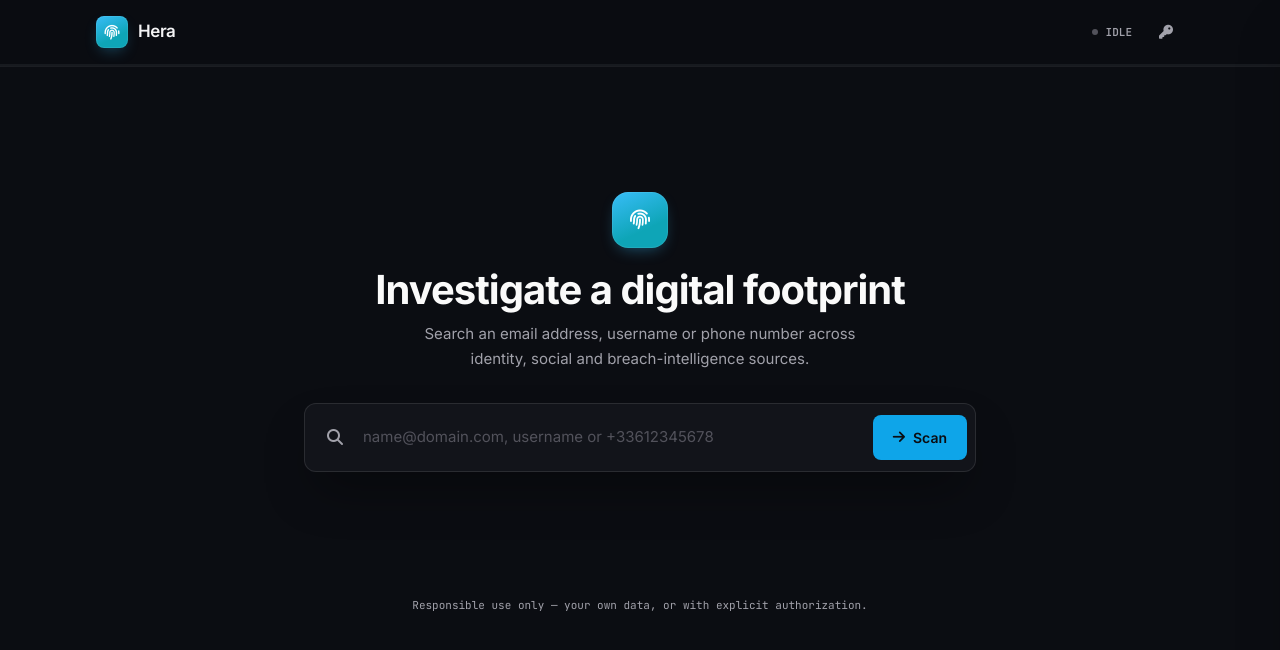
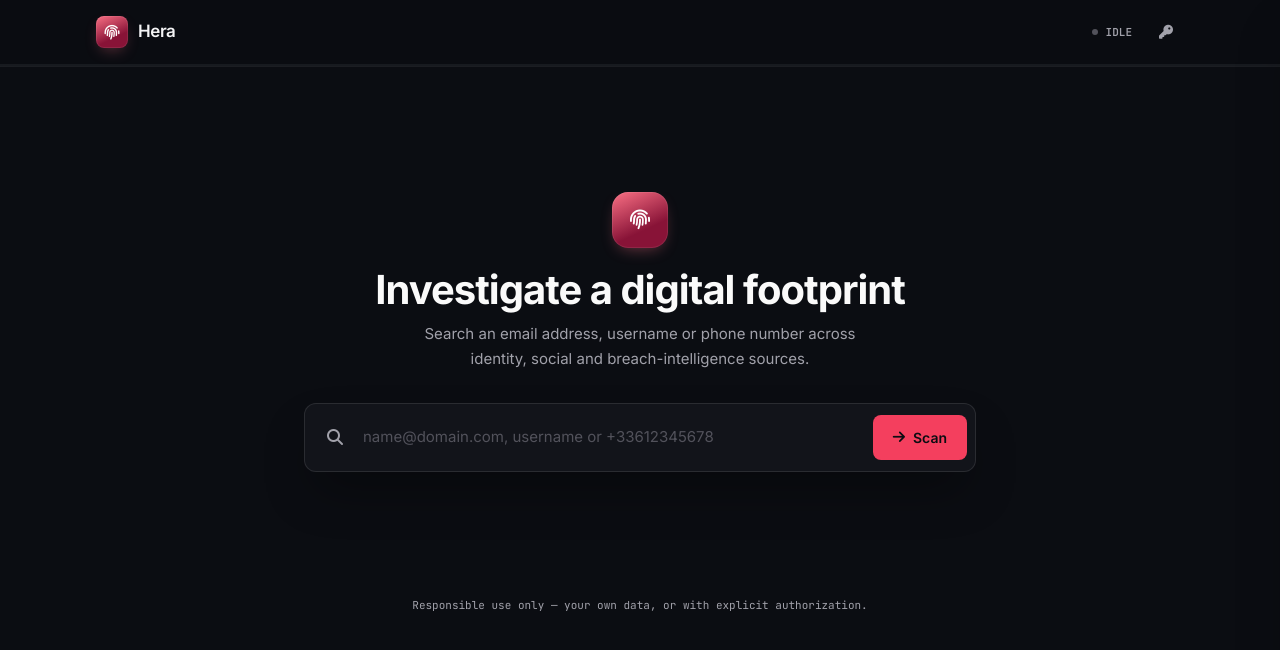
Before and after one commit to saladandonionrings/Hera, a Flask app: page / in a window 1280 px wide. Shown: the top 650 px of the page. Run offline with Flask 3, Linux system fonts and the light colour scheme; parts of the project's set-up code (start-up, migrations or seed data) failed here and were passed over; some libraries are stand-ins or nearby versions.

Commit message:
Re-theme accent from blue to red
Swapped the single interactive accent color (buttons, links, focus
rings, progress bar, selection highlight, card glow/reveal animations,
brand mark, favicon) from sky blue to a rose red - keeping the UI as
minimalist/monochrome as before, just with red instead of blue as the
one deliberate point of color.

Used Tailwind's "rose" scale rather than "red" for the new accent,
specifically to stay visually distinct from the existing red/red-400
used throughout for actual danger/error states (breach warnings, failed
checks) - reusing the exact same red would have erased that distinction
and made errors harder to spot at a glance.

Verified via exhaustive grep (zero remaining "sky" references anywhere
in the file) and JS syntax check. Couldn't get a fully-styled visual
screenshot in this sandbox - its egress proxy blocks both the Tailwind
and FontAwesome CDN domains the page loads from, so a headless-Chrome
render comes back as unstyled HTML regardless of the CSS changes
themselves; this is a sandbox limitation, not expected in a normal
deployment with internet access.

Co-Authored-By: Claude Sonnet 5 <noreply@anthropic.com>
Claude-Session: https://claude.ai/code/session_01KvK2BEBwosb8V93PbWv7bQ

```diff
--- a/templates/index.html
+++ b/templates/index.html
@@ -13,11 +13,14 @@
     <script src="https://cdn.tailwindcss.com"></script>
     <link rel="stylesheet" href="https://cdnjs.cloudflare.com/ajax/libs/font-awesome/6.4.0/css/all.min.css">
     <style>
-        /* Design system: a plain, restrained dashboard rather than a themed
-           page - one accent (signal blue) for anything interactive, emerald/
-           amber/red reserved strictly for found/warning/danger states so
-           color always carries meaning instead of decorating. Legibility and
-           predictable structure over any particular visual gimmick.
+        /* Design system: a very minimalist, near-monochrome dark dashboard -
+           one accent (a deliberate red, used sparingly as isolated points of
+           color rather than painted across the UI) for anything interactive,
+           emerald/amber reserved strictly for found/warning states, a
+           separate (orange-leaning) red reserved strictly for danger/error
+           states so the two reds stay visually distinct and color always
+           carries meaning instead of decorating. Legibility and predictable
+           structure over any particular visual gimmick.
            Text colors are picked to clear WCAG AA contrast (4.5:1) against
            the dark surfaces they sit on, not just to look muted - a gray
            that reads as "subtle" on a light background is often close to
@@ -25,7 +28,7 @@
            --surface - brightened to ~5.5:1). */
         :root {
             color-scheme: dark;
-            --accent: 56, 189, 248;      /* sky-400 */
+            --accent: 251, 113, 133;      /* rose-400 */
             --bg: #0b0d12;
             --surface: #12141a;
             --surface-2: #171a21;
@@ -39,7 +42,7 @@
         * { scrollbar-width: thin; scrollbar-color: #2a2d36 transparent; }
         ::-webkit-scrollbar { width: 8px; height: 8px; }
         ::-webkit-scrollbar-thumb { background: #2a2d36; border-radius: 999px; }
-        ::selection { background: rgba(56, 189, 248, .28); color: #f4f4f5; }
+        ::selection { background: rgba(251, 113, 133, .28); color: #f4f4f5; }
 
         html { scroll-behavior: smooth; }
         body {
@@ -55,8 +58,8 @@
         /* Compact brand mark used once in the header and once (larger) in
            the hero - a plain rounded square, no coin/seal treatment. */
         .brand-mark {
-            background: linear-gradient(155deg, #38bdf8, #0ea5b7 65%);
-            box-shadow: 0 0 0 1px rgba(255,255,255,.08) inset, 0 6px 16px -6px rgba(56,189,248,.45);
+            background: linear-gradient(155deg, #fb7185, #881337 65%);
+            box-shadow: 0 0 0 1px rgba(255,255,255,.08) inset, 0 6px 16px -6px rgba(251,113,133,.45);
         }
 
         @keyframes fadeInUp { from { opacity: 0; transform: translateY(10px); } to { opacity: 1; transform: translateY(0); } }
@@ -80,7 +83,7 @@
 
         @keyframes pulseOnce {
             0% { transform: scale(1); }
-            35% { transform: scale(1.14); color: rgb(56 189 248); }
+            35% { transform: scale(1.14); color: rgb(var(--accent)); }
             100% { transform: scale(1); }
         }
         .pulse-once { animation: pulseOnce .5s cubic-bezier(.16,1,.3,1) both; }
@@ -176,13 +179,13 @@
                     <span id="status-text">IDLE</span>
                 </span>
                 <button type="button" onclick="toggleGhuntDrawer()" title="Credentials (GHunt / Telegram)"
-                        class="w-9 h-9 flex items-center justify-center rounded-lg text-zinc-400 hover:text-sky-400 hover:bg-white/5 transition-colors">
+                        class="w-9 h-9 flex items-center justify-center rounded-lg text-zinc-400 hover:text-rose-400 hover:bg-white/5 transition-colors">
                     <i class="fa-solid fa-key text-sm"></i>
                 </button>
             </div>
         </div>
         <div class="h-[2px] bg-white/[.06] overflow-hidden">
-            <div id="progress-bar" class="h-full w-1/3 bg-sky-400 opacity-0"></div>
+            <div id="progress-bar" class="h-full w-1/3 bg-rose-400 opacity-0"></div>
         </div>
     </header>
 
@@ -202,12 +205,12 @@
             </div>
 
             <form id="search-form" class="w-full max-w-2xl" autocomplete="off">
-                <div class="flex items-center gap-2 bg-[#12141a] border border-white/10 rounded-xl p-2 shadow-2xl shadow-black/40 focus-within:border-sky-400/50 focus-within:ring-4 focus-within:ring-sky-400/10 transition-all">
+                <div class="flex items-center gap-2 bg-[#12141a] border border-white/10 rounded-xl p-2 shadow-2xl shadow-black/40 focus-within:border-rose-400/50 focus-within:ring-4 focus-within:ring-rose-400/10 transition-all">
                     <i id="search-icon" class="fa-solid fa-magnifying-glass text-zinc-400 pl-3.5 text-base"></i>
                     <input id="target" type="text" placeholder="name@domain.com, username or +33612345678" aria-label="Target to investigate: email, username or phone number"
                            class="flex-1 min-w-0 bg-transparent outline-none placeholder:text-zinc-600 text-zinc-100 text-[15px] px-3 py-3.5">
                     <button id="search-btn" type="submit"
-                            class="bg-sky-500 hover:bg-sky-400 active:scale-[.97] disabled:opacity-50 disabled:cursor-not-allowed text-[#0b0d12] font-semibold rounded-lg flex items-center gap-2 shrink-0 transition-all text-[14px] px-5 py-3">
+                            class="bg-rose-500 hover:bg-rose-400 active:scale-[.97] disabled:opacity-50 disabled:cursor-not-allowed text-[#0b0d12] font-semibold rounded-lg flex items-center gap-2 shrink-0 transition-all text-[14px] px-5 py-3">
                         <i id="search-btn-icon" class="fa-solid fa-arrow-right"></i>
                         <span id="search-btn-label">Scan</span>
                     </button>
@@ -228,7 +231,7 @@
             <!-- Export -->
             <div id="export-bar" class="hidden mb-6 flex justify-end gap-2">
                 <button type="button" onclick="exportMarkdown()" title="Export as Markdown"
-                        class="bg-[#12141a] border border-white/10 hover:border-sky-400/40 text-zinc-400 hover:text-sky-400 text-[13px] font-medium rounded-lg px-4 py-2.5 flex items-center gap-2 transition-all">
+                        class="bg-[#12141a] border border-white/10 hover:border-rose-400/40 text-zinc-400 hover:text-rose-400 text-[13px] font-medium rounded-lg px-4 py-2.5 flex items-center gap-2 transition-all">
                     <i class="fa-brands fa-markdown"></i> Markdown
                 </button>
                 <button type="button" onclick="exportPdf()" title="Export as PDF"
@@ -266,7 +269,7 @@
     <div id="ghunt-drawer" class="fixed top-0 right-0 h-full w-full sm:w-[30rem] bg-[#0f1116] border-l border-white/10 z-50 translate-x-full transition-transform duration-300 ease-out flex flex-col shadow-2xl">
         <div class="flex items-center justify-between px-6 py-5 border-b border-white/10 shrink-0">
             <div class="flex items-center gap-2.5">
-                <i class="fa-solid fa-key text-sky-400 text-sm"></i>
+                <i class="fa-solid fa-key text-rose-400 text-sm"></i>
                 <span class="text-[15px] text-zinc-100 font-semibold">Credentials</span>
             </div>
             <button type="button" onclick="toggleGhuntDrawer()" title="Close" class="w-9 h-9 flex items-center justify-center rounded-lg text-zinc-400 hover:text-zinc-100 hover:bg-white/5 transition-colors">
@@ -278,13 +281,13 @@
                 <h3 class="text-[13px] font-semibold text-zinc-300 uppercase tracking-wide">GHunt (Google Identity)</h3>
                 <p class="text-[14px] text-zinc-400 leading-relaxed">
                     The Google Identity module needs a GHunt session on the server. Install the
-                    <a href="https://github.com/mxrch/ghunt_companion" target="_blank" rel="noopener noreferrer" class="text-sky-400 hover:text-sky-300 hover:underline">GHunt Companion</a>
+                    <a href="https://github.com/mxrch/ghunt_companion" target="_blank" rel="noopener noreferrer" class="text-rose-400 hover:text-rose-300 hover:underline">GHunt Companion</a>
                     browser extension, export your logged-in Google session as base64, then paste it below.
                 </p>
                 <textarea id="ghunt-cookies" rows="8" placeholder="Paste base64-encoded credentials here..."
-                          class="w-full bg-[#171a21] border border-white/10 rounded-xl p-3.5 text-[13px] mono text-zinc-100 outline-none focus:border-sky-500/50 focus:ring-4 focus:ring-sky-500/10 transition-all resize-none"></textarea>
+                          class="w-full bg-[#171a21] border border-white/10 rounded-xl p-3.5 text-[13px] mono text-zinc-100 outline-none focus:border-rose-500/50 focus:ring-4 focus:ring-rose-500/10 transition-all resize-none"></textarea>
                 <button type="button" id="ghunt-login-btn" onclick="submitGhuntLogin()"
-                        class="w-full bg-sky-500 hover:bg-sky-400 active:scale-[.98] disabled:opacity-50 disabled:cursor-not-allowed text-[#0b0d12] font-semibold rounded-lg py-3 text-[14px] transition-all flex items-center justify-center gap-2">
+                        class="w-full bg-rose-500 hover:bg-rose-400 active:scale-[.98] disabled:opacity-50 disabled:cursor-not-allowed text-[#0b0d12] font-semibold rounded-lg py-3 text-[14px] transition-all flex items-center justify-center gap-2">
                     <i id="ghunt-login-icon" class="fa-solid fa-right-to-bracket"></i>
                     <span id="ghunt-login-label">Authenticate</span>
                 </button>
@@ -300,32 +303,32 @@
                 <h3 class="text-[13px] font-semibold text-zinc-300 uppercase tracking-wide">Telegram (Phone module)</h3>
                 <p class="text-[14px] text-zinc-400 leading-relaxed">
                     Optional — enables the Telegram registration check on phone number scans. Create your own API app at
-                    <a href="https://my.telegram.org/apps" target="_blank" rel="noopener noreferrer" class="text-sky-400 hover:text-sky-300 hover:underline">my.telegram.org/apps</a>,
+                    <a href="https://my.telegram.org/apps" target="_blank" rel="noopener noreferrer" class="text-rose-400 hover:text-rose-300 hover:underline">my.telegram.org/apps</a>,
                     then log in below — Hera saves the API ID/Hash to <code class="mono bg-white/5 px-1 py-0.5 rounded">.env</code> automatically, no manual step needed.
                 </p>
 
                 <div class="grid grid-cols-2 gap-3">
                     <input id="tg-api-id" type="text" inputmode="numeric" placeholder="API ID"
-                           class="col-span-1 bg-[#171a21] border border-white/10 rounded-xl p-3 text-[13px] mono text-zinc-100 outline-none focus:border-sky-500/50 focus:ring-4 focus:ring-sky-500/10 transition-all">
+                           class="col-span-1 bg-[#171a21] border border-white/10 rounded-xl p-3 text-[13px] mono text-zinc-100 outline-none focus:border-rose-500/50 focus:ring-4 focus:ring-rose-500/10 transition-all">
                     <input id="tg-api-hash" type="text" placeholder="API Hash"
-                           class="col-span-1 bg-[#171a21] border border-white/10 rounded-xl p-3 text-[13px] mono text-zinc-100 outline-none focus:border-sky-500/50 focus:ring-4 focus:ring-sky-500/10 transition-all">
+                           class="col-span-1 bg-[#171a21] border border-white/10 rounded-xl p-3 text-[13px] mono text-zinc-100 outline-none focus:border-rose-500/50 focus:ring-4 focus:ring-rose-500/10 transition-all">
                 </div>
                 <input id="tg-phone" type="tel" placeholder="Your phone number, e.g. +33612345678"
-                       class="w-full bg-[#171a21] border border-white/10 rounded-xl p-3 text-[13px] mono text-zinc-100 outline-none focus:border-sky-500/50 focus:ring-4 focus:ring-sky-500/10 transition-all">
+                       class="w-full bg-[#171a21] border border-white/10 rounded-xl p-3 text-[13px] mono text-zinc-100 outline-none focus:border-rose-500/50 focus:ring-4 focus:ring-rose-500/10 transition-all">
 
                 <button type="button" id="tg-send-code-btn" onclick="submitTelegramSendCode()"
-                        class="w-full bg-sky-500 hover:bg-sky-400 active:scale-[.98] disabled:opacity-50 disabled:cursor-not-allowed text-[#0b0d12] font-semibold rounded-lg py-3 text-[14px] transition-all flex items-center justify-center gap-2">
+                        class="w-full bg-rose-500 hover:bg-rose-400 active:scale-[.98] disabled:opacity-50 disabled:cursor-not-allowed text-[#0b0d12] font-semibold rounded-lg py-3 text-[14px] transition-all flex items-center justify-center gap-2">
                     <i id="tg-send-code-icon" class="fa-solid fa-paper-plane"></i>
                     <span id="tg-send-code-label">Send code</span>
                 </button>
 
                 <div id="tg-verify-block" class="hidden space-y-3">
                     <input id="tg-code" type="text" inputmode="numeric" placeholder="Code received on Telegram"
-                           class="w-full bg-[#171a21] border border-white/10 rounded-xl p-3 text-[13px] mono text-zinc-100 outline-none focus:border-sky-500/50 focus:ring-4 focus:ring-sky-500/10 transition-all">
+                           class="w-full bg-[#171a21] border border-white/10 rounded-xl p-3 text-[13px] mono text-zinc-100 outline-none focus:border-rose-500/50 focus:ring-4 focus:ring-rose-500/10 transition-all">
                     <input id="tg-password" type="password" placeholder="2FA password (only if asked)"
-                           class="w-full bg-[#171a21] border border-white/10 rounded-xl p-3 text-[13px] mono text-zinc-100 outline-none focus:border-sky-500/50 focus:ring-4 focus:ring-sky-500/10 transition-all">
+                           class="w-full bg-[#171a21] border border-white/10 rounded-xl p-3 text-[13px] mono text-zinc-100 outline-none focus:border-rose-500/50 focus:ring-4 focus:ring-rose-500/10 transition-all">
                     <button type="button" id="tg-verify-btn" onclick="submitTelegramVerify()"
-                            class="w-full bg-sky-500 hover:bg-sky-400 active:scale-[.98] disabled:opacity-50 disabled:cursor-not-allowed text-[#0b0d12] font-semibold rounded-lg py-3 text-[14px] transition-all flex items-center justify-center gap-2">
+                            class="w-full bg-rose-500 hover:bg-rose-400 active:scale-[.98] disabled:opacity-50 disabled:cursor-not-allowed text-[#0b0d12] font-semibold rounded-lg py-3 text-[14px] transition-all flex items-center justify-center gap-2">
                         <i id="tg-verify-icon" class="fa-solid fa-check"></i>
                         <span id="tg-verify-label">Verify</span>
                     </button>
@@ -554,7 +557,7 @@
         label.textContent = text;
         label.parentElement.className = `mono text-[11px] font-semibold hidden sm:flex items-center gap-2 mr-1 ${textClass || 'text-zinc-600'}`;
         dot.className = `w-1.5 h-1.5 rounded-full ${dotClass} ${running ? 'animate-pulse' : ''}`;
-        progress.className = running ? 'h-full w-1/3 bg-sky-400 opacity-100 progress-run' : 'h-full w-1/3 bg-sky-400 opacity-0';
+        progress.className = running ? 'h-full w-1/3 bg-rose-400 opacity-100 progress-run' : 'h-full w-1/3 bg-rose-400 opacity-0';
     }
 
     function setLoading(isLoading) {
@@ -589,7 +592,7 @@
         form.className = 'w-full max-w-md';
         searchIcon.className = 'fa-solid fa-magnifying-glass text-zinc-400 pl-3.5 text-sm';
         input.className = 'flex-1 min-w-0 bg-transparent outline-none placeholder:text-zinc-600 text-zinc-100 text-sm px-2.5 py-2.5';
-        btn.className = 'bg-sky-500 hover:bg-sky-400 active:scale-[.97] disabled:opacity-50 disabled:cursor-not-allowed text-[#0b0d12] font-semibold rounded-lg flex items-center gap-2 shrink-0 transition-all text-sm px-4 py-2.5';
+        btn.className = 'bg-rose-500 hover:bg-rose-400 active:scale-[.97] disabled:opacity-50 disabled:cursor-not-allowed text-[#0b0d12] font-semibold rounded-lg flex items-center gap-2 shrink-0 transition-all text-sm px-4 py-2.5';
     }
 
     // Extracts success lines (✓ icon) from the raw stream and only keeps the ones that
@@ -787,7 +790,7 @@
     function renderValue(value) {
         if (/^https?:\/\//i.test(value)) {
             const href = safeUrl(value);
-            if (href) return `<a href="${href}" target="_blank" rel="noopener noreferrer" class="text-sky-400 hover:text-sky-300 hover:underline break-all">${escapeHtml(value)}</a>`;
+            if (href) return `<a href="${href}" target="_blank" rel="noopener noreferrer" class="text-rose-400 hover:text-rose-300 hover:underline break-all">${escapeHtml(value)}</a>`;
         }
         return `<span class="break-words">${escapeHtml(value)}</span>`;
     }
@@ -830,7 +833,7 @@
             ? `<span class="block mt-1 text-center text-[10px] text-zinc-400 truncate max-w-[4.5rem]">${escapeHtml(label)}</span>`
             : '';
         return `<div class="flex flex-col items-center shrink-0">
-            <a href="${src}" target="_blank" rel="noopener noreferrer" class="block w-12 h-12 rounded-full overflow-hidden border border-white/10 bg-[#171a21] hover:border-sky-400/50 transition-colors">
+            <a href="${src}" target="_blank" rel="noopener noreferrer" class="block w-12 h-12 rounded-full overflow-hidden border border-white/10 bg-[#171a21] hover:border-rose-400/50 transition-colors">
                 <img src="${src}" alt="" class="w-full h-full object-cover block" onerror="this.closest('div').style.display='none'">
             </a>
             ${caption}
@@ -949,7 +952,7 @@
         const headerRow = `<div class="flex items-center gap-1.5 min-w-0">
             ${siteIconHtml(domain, vis)}
             ${urlEntry
-                ? `<a href="${safeUrl(urlEntry.value)}" target="_blank" rel="noopener noreferrer" class="uppercase text-[12.5px] font-semibold tracking-wide text-sky-400 hover:text-sky-300 hover:underline truncate">${escapeHtml(block.title)}</a><i class="fa-solid fa-arrow-up-right-from-square text-[9px] text-zinc-600 shrink-0"></i>`
+                ? `<a href="${safeUrl(urlEntry.value)}" target="_blank" rel="noopener noreferrer" class="uppercase text-[12.5px] font-semibold tracking-wide text-rose-400 hover:text-rose-300 hover:underline truncate">${escapeHtml(block.title)}</a><i class="fa-solid fa-arrow-up-right-from-square text-[9px] text-zinc-600 shrink-0"></i>`
                 : `<span class="uppercase text-[12.5px] font-semibold tracking-wide text-zinc-400 truncate">${escapeHtml(block.title)}</span>`}
         </div>
         ${handle ? `<p class="text-[12.5px] text-zinc-400 truncate mt-0.5">@${escapeHtml(handle)}</p>` : ''}`;
@@ -1003,7 +1006,7 @@
         // Stable id (matches insertCard's key) so a later, richer render of
         // the same site can replace this card in place instead of being
         // silently skipped by the dedup guard.
-        return `<div id="card-${normalizeSiteKey(block.title)}" class="reveal-in glow-in card p-5${sizeClass}" style="--accent:96,165,250;animation-delay:${delayMs || 0}ms">
+        return `<div id="card-${normalizeSiteKey(block.title)}" class="reveal-in glow-in card p-5${sizeClass}" style="--accent:251,113,133;animation-delay:${delayMs || 0}ms">
             ${headHtml}
             ${nameHtml}
             ${descHtml}
@@ -1288,8 +1291,8 @@
                 <div class="h-3 w-2/3 rounded-full skeleton"></div>
             </div>
             <div class="flex items-center gap-2.5 mt-8">
-                <div class="w-1.5 h-1.5 rounded-full bg-sky-500 animate-pulse"></div>
-                <p class="mono text-[11px] text-sky-400 tracking-widest uppercase">Scanning modules…</p>
+                <div class="w-1.5 h-1.5 rounded-full bg-rose-500 animate-pulse"></div>
+                <p class="mono text-[11px] text-rose-400 tracking-widest uppercase">Scanning modules…</p>
             </div>
         </div>`;
     }
@@ -1302,7 +1305,7 @@
                 <div class="mono text-[10px] text-zinc-400 uppercase tracking-wider mt-0.5">Accounts</div>
             </div>
             <div class="card p-4 text-center">
-                <i class="fa-solid fa-layer-group text-sky-400 text-sm mb-2"></i>
+                <i class="fa-solid fa-layer-group text-rose-400 text-sm mb-2"></i>
                 <div id="stat-sections" class="text-2xl font-bold text-zinc-100 tracking-tight">0</div>
                 <div class="mono text-[10px] text-zinc-400 uppercase tracking-wider mt-0.5">Sections</div>
             </div>
@@ -1725,12 +1728,12 @@
         const isEmail = target.includes('@');
         targetSummary.innerHTML = `
             <div class="flex items-center gap-2 mb-1.5">
-                <i class="fa-solid ${isEmail ? 'fa-envelope' : 'fa-user'} text-sky-400 text-xs"></i>
+                <i class="fa-solid ${isEmail ? 'fa-envelope' : 'fa-user'} text-rose-400 text-xs"></i>
                 <span class="mono text-[10px] uppercase tracking-wider text-zinc-400">Target</span>
             </div>
             <p class="text-[15px] text-zinc-100 break-all font-medium">${escapeHtml(target)}</p>`;
         loadingSlot.innerHTML = loadingSkeleton();
-        setStatus('SCANNING...', 'bg-sky-500', true, 'text-sky-400');
+        setStatus('SCANNING...', 'bg-rose-500', true, 'text-rose-400');
 
         let gotAnyUpdate = false;
         const es = new EventSource(`/scan-stream?target=${encodeURIComponent(target)}`);
```
